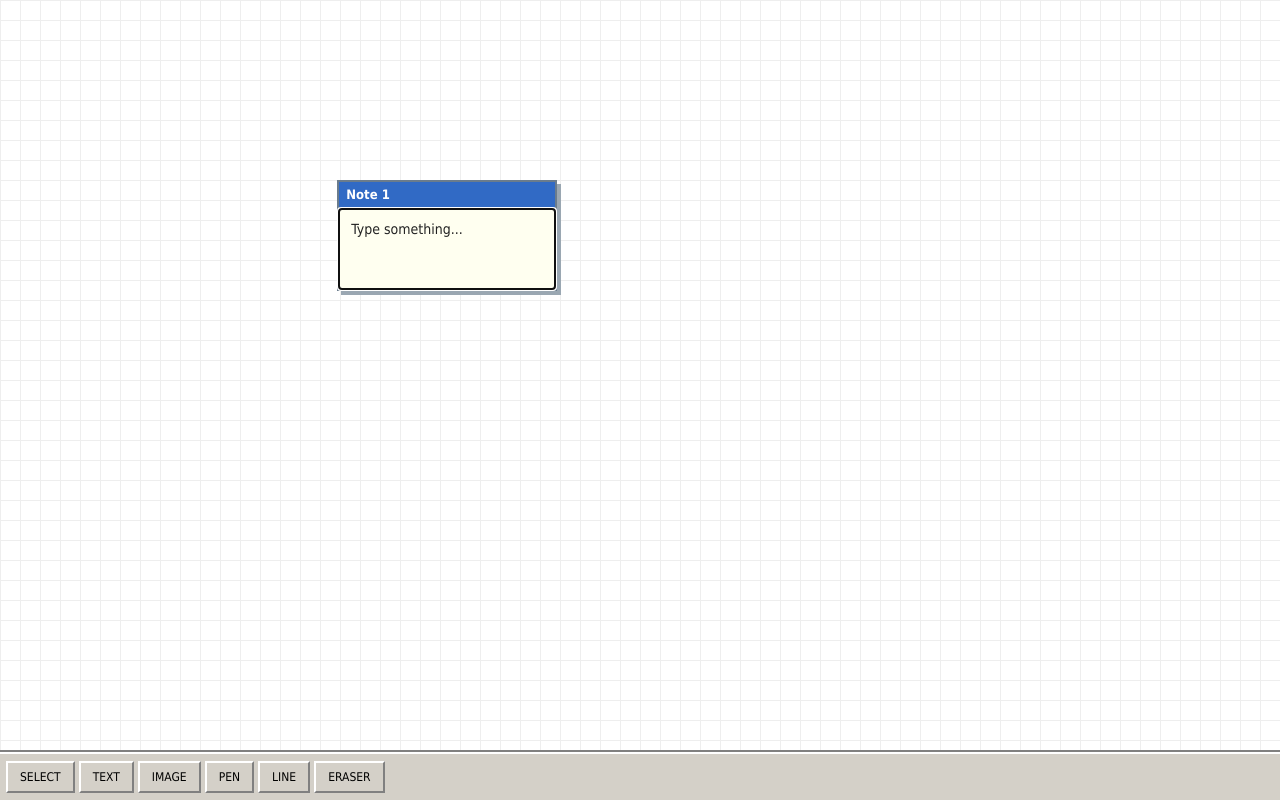
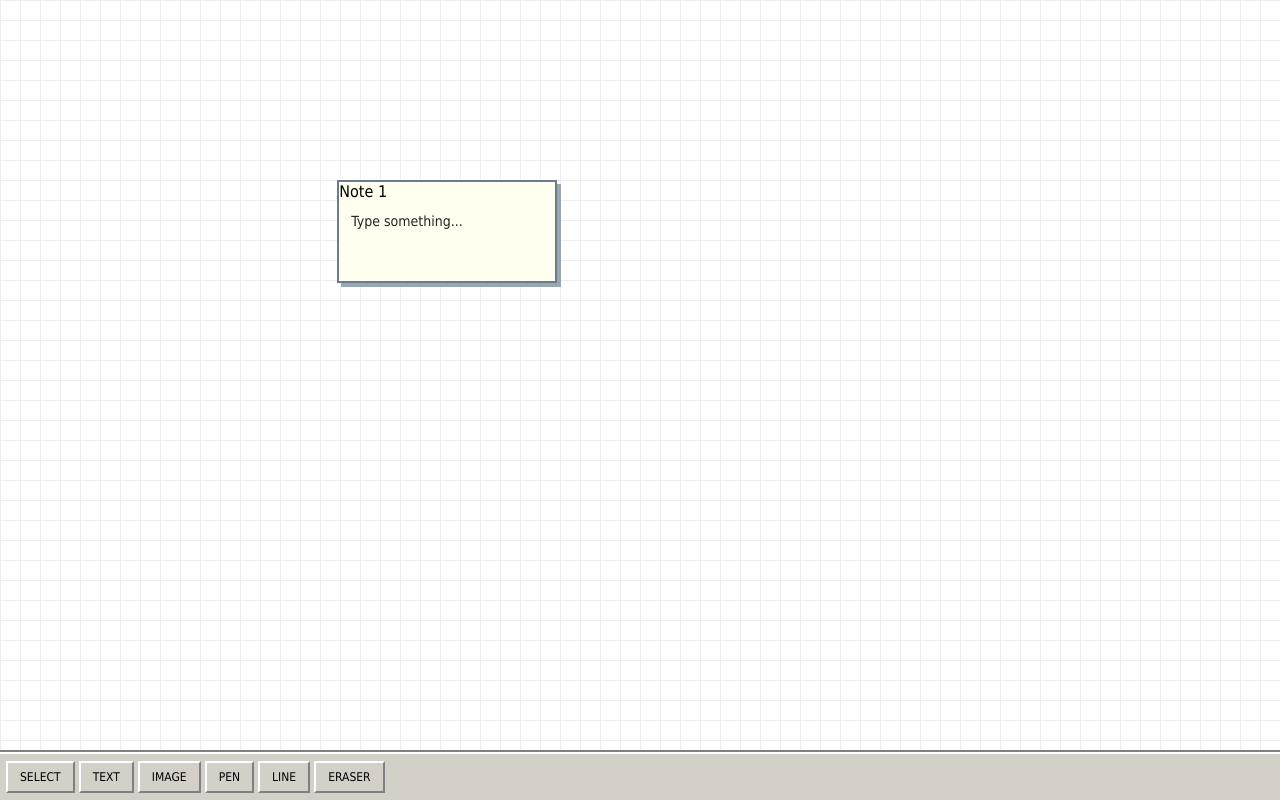
Before and after one commit to pickdelcomic/PinBoard, a plain HTML site: page index.html in a window 1280 px wide. Both pictures are taken after a click on the button "TEXT". Drawn offline with Linux system fonts and the light colour scheme.

Commit message:
Update style.css

```diff
--- a/style.css
+++ b/style.css
@@ -45,16 +45,18 @@ body {
     cursor: move;
 }
 
-.note-title {
-    padding: 5px 7px;
+.note-content {
+    padding: 12px;
 
-    color: white;
-    background: #316ac5;
+    color: #222;
+    background: #fffff0;
 
-    font-weight: bold;
-    font-size: 13px;
+    min-height: 80px;
 
-    border-bottom: 2px solid #234a8c;
+    font-size: 14px;
+
+    outline: none;
+    cursor: text;
 }
 
 .note-content {
@@ -66,6 +68,9 @@ body {
     min-height: 80px;
 
     font-size: 14px;
+
+    outline: none;
+    cursor: text;
 }
 
 /* Bottom toolbar */
```
